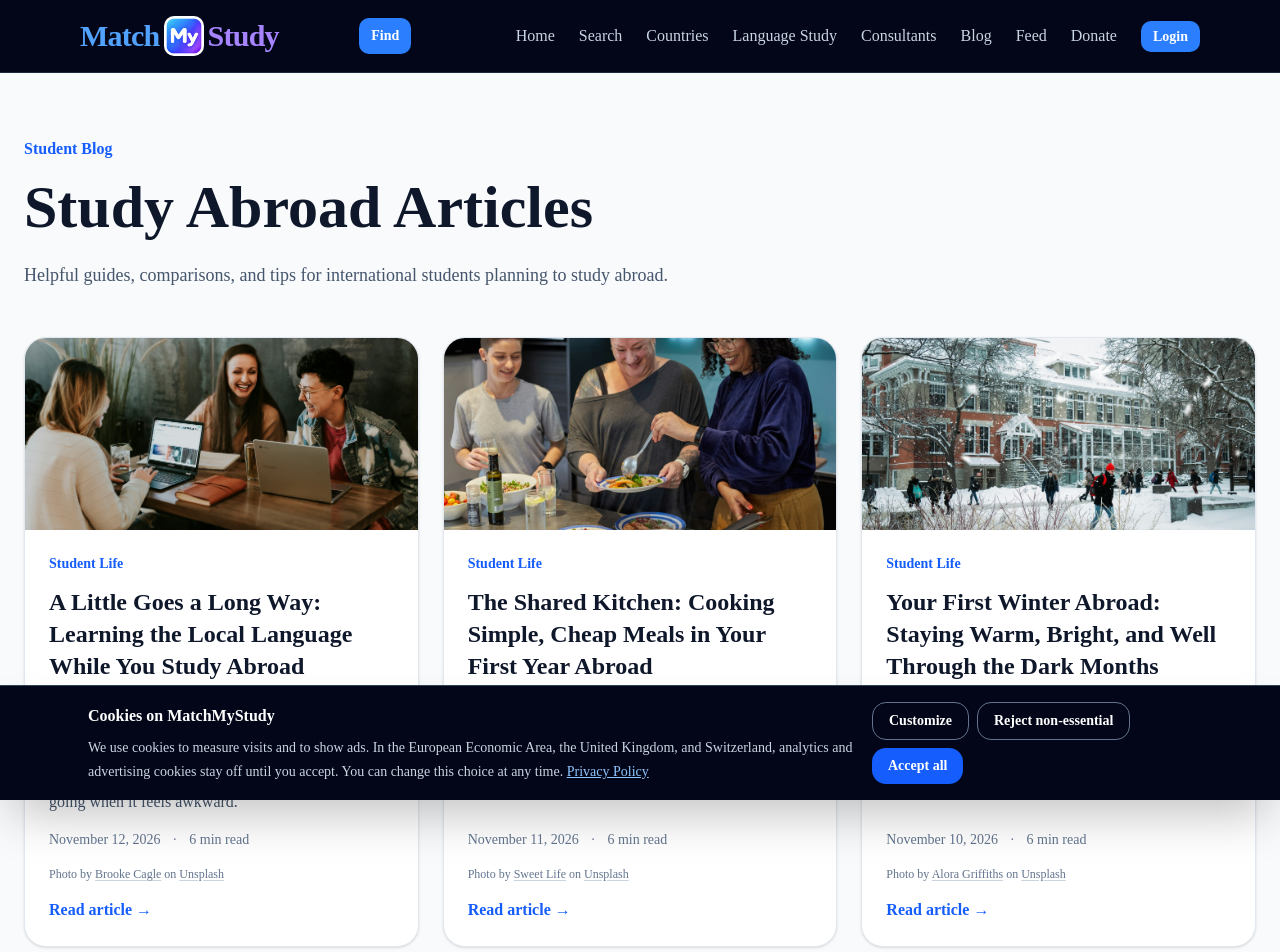
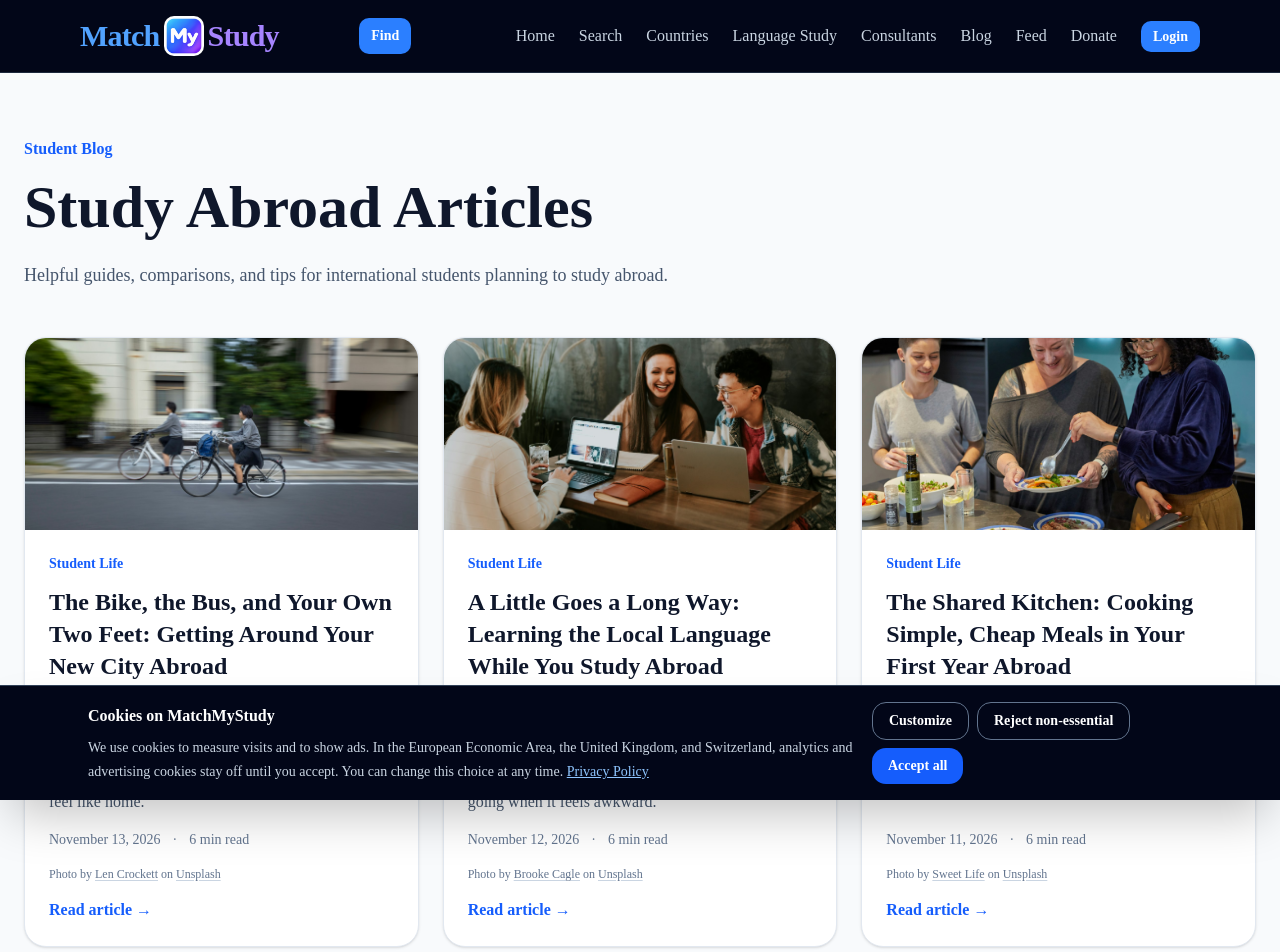
Before and after one commit to Ravindu612/MatchMyStudy, a Next.js app: page /blog in a window 1280 px wide. Shown: the top 952 px of the page. Built offline with nearby package versions, Linux system fonts and the light colour scheme; no server answers.

Commit message:
Add November 13 blog post: Getting Around Your New City

```diff
--- a/data/blog/posts.ts
+++ b/data/blog/posts.ts
@@ -1027,6 +1027,55 @@ export const blogPosts: BlogPost[] = [
     },
   },
   {
+    title: "The Bike, the Bus, and Your Own Two Feet: Getting Around Your New City Abroad",
+    slug: "getting-around-your-new-city",
+    description:
+      "A friendly guide for international students to getting around a new city: learning the transport map, student travel discounts, cycling safely, walking at night, and the small habits that make a strange city feel like home.",
+    category: "Student Life",
+    date: "2026-11-13",
+    readTime: "6 min read",
+    intro:
+      "In your first week abroad, a short trip can feel like a small expedition. Which ticket do you need? Does this bus stop on request, or do you have to wave? Why is everyone else walking confidently in the bike lane you just stepped into?\n\nGetting around is one of those everyday skills nobody mentions in the brochure, yet it shapes your whole experience. Once you can move through a city without thinking about it, you go to more events, explore more neighbourhoods, and stop feeling like a visitor. Here is how to get there faster.",
+    sections: [
+      {
+        heading: "Learn the map before you need it",
+        text: "Before you arrive, spend an evening with your city's official public transport website or app. Find the routes between the three places you will visit most: your home, your main campus building, and the nearest big supermarket. Note the line names, roughly how often they run, and when the last service leaves at night.\n\nDownload the official journey planner and an offline map of the city, so you are not stuck if your phone has no data on day one. Many cities also publish accessibility information, service changes, and night routes on the same site. Five minutes of reading now saves a lot of standing at the wrong stop later.",
+      },
+      {
+        heading: "Work out the ticket system early",
+        text: "Every city seems to have its own logic. Some use a contactless bank card tapped at the gate. Some sell a rechargeable travel card. Others divide the city into zones, or ask you to validate a paper ticket before you board. Ticket inspectors in many places issue fines on the spot, and \"I didn't know\" rarely helps, so it is worth getting this right from the start.\n\nCheck whether students can get a discounted pass. In some countries the discount comes through your university, in others through the transport operator, and sometimes a semester ticket is already included in your student fees. Your university's international office or student union pages usually explain what applies to you and what proof of enrolment you need. Prices and rules change, so always use the official source rather than an old forum post.",
+      },
+      {
+        heading: "Get on a bike, carefully",
+        text: "In many university towns, the bicycle is the fastest way around. A second-hand bike, a university bike-share scheme, or a city rental can save time and money. Before you buy, ask the student union or local students where people buy used bikes honestly, because stolen bikes are sometimes resold cheaply to newcomers.\n\nLearn the local rules before your first ride: which side of the road to ride on, whether you can cycle on pavements, how to signal, and when lights are required. These differ by country, and the police do enforce them. Wear a helmet if it is required or simply if it makes you feel safer, and invest in a good lock. A cheap lock on a nice bike is an invitation. Lock the frame, not only the wheel, to something solid.",
+      },
+      {
+        heading: "Walking is underrated",
+        text: "Some of the best ways to learn a city happen on foot. Walk your route to campus at least once before classes start, so the first morning is not also your first time finding the building. Walking slowly shows you the cafés, the late-night shop, the quiet park bench, and the shortcut that no app mentions.\n\nIt is also how a place starts to feel like yours. After a few weeks, you will notice that you no longer check your phone at every corner. That moment, when the streets simply make sense, is a quiet milestone worth celebrating.",
+      },
+      {
+        heading: "Getting home safely at night",
+        text: "Plan your journey home before you go out, not at midnight when your battery is low. Know the last train or bus, whether night buses run, and roughly what a licensed taxi costs. Save the number of a reputable local taxi company, and if you use ride-hailing apps, check the car and driver details match before you get in.\n\nMany universities run safety services such as campus security escorts, safe-walk schemes, or late-night shuttles. Find out what yours offers and save the campus security number in your phone. Stick to well-lit, busier streets, share your location with a friend when you are travelling late, and trust your instincts. If a route or situation feels wrong, change it.",
+      },
+      {
+        heading: "Beyond the city: weekends and longer trips",
+        text: "Once you are settled, a whole region opens up. Regional trains and long-distance coaches are often far cheaper when booked in advance or with a youth or student railcard, where one exists. Look at the official rail operator's website for the discounts that apply in your country.\n\nIf you plan to cross borders, check your visa or residence permit conditions before you book, and keep your passport and residence card with you. Rules about travelling on a student permit differ a lot between countries, so read your immigration authority's guidance or ask your international office rather than assuming.",
+      },
+      {
+        heading: "Small habits that make it easier",
+        text: "Keep a little money on your travel card, so you are never stuck at a gate. Carry a portable charger, since your phone is your map, ticket, and lifeline all at once. Learn a few transport phrases in the local language, such as \"Does this go to...?\" and \"Which stop for...?\" People are usually kind to someone who asks.\n\nMost of all, be patient with yourself. Everyone takes the wrong bus at least once. You will get lost, laugh about it, and discover a new street because of it. Before long, a friend will arrive from home, and you will be the one confidently showing them the way.",
+      },
+    ],
+    coverImage: "/images/blog/getting-around-your-new-city.jpg",
+    coverImageAlt: "Two students cycling past city buildings in Kyoto, blurred with motion",
+    unsplash: {
+      photographerName: "Len Crockett",
+      photographerUrl: "https://unsplash.com/@lencrockett",
+      photoUrl:
+        "https://unsplash.com/photos/two-students-cycle-past-buildings-in-motion-blur-ZtNdSrmiGq8",
+    },
+  },
+  {
     title: "Canada vs Australia for International Students",
     slug: "canada-vs-australia",
     description:
```
Also changed, not shown: public/images/blog/getting-around-your-new-city.jpg (added).
